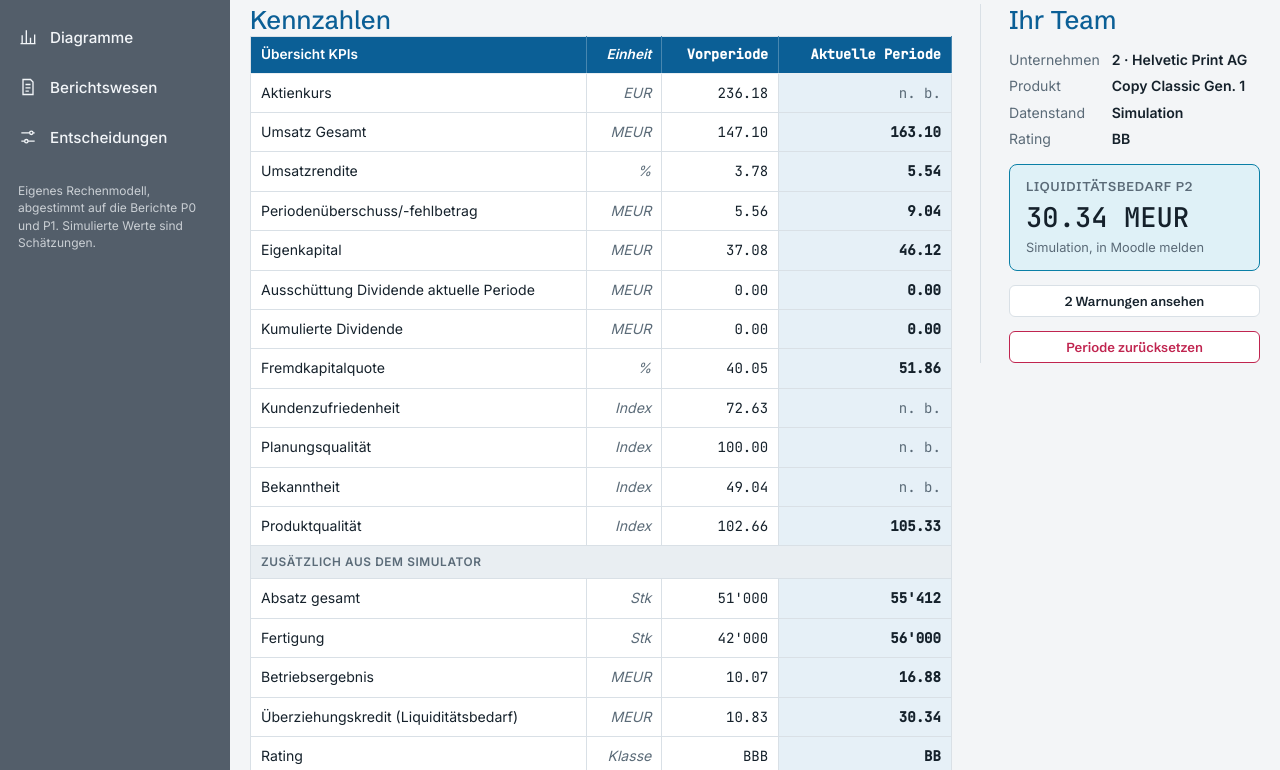
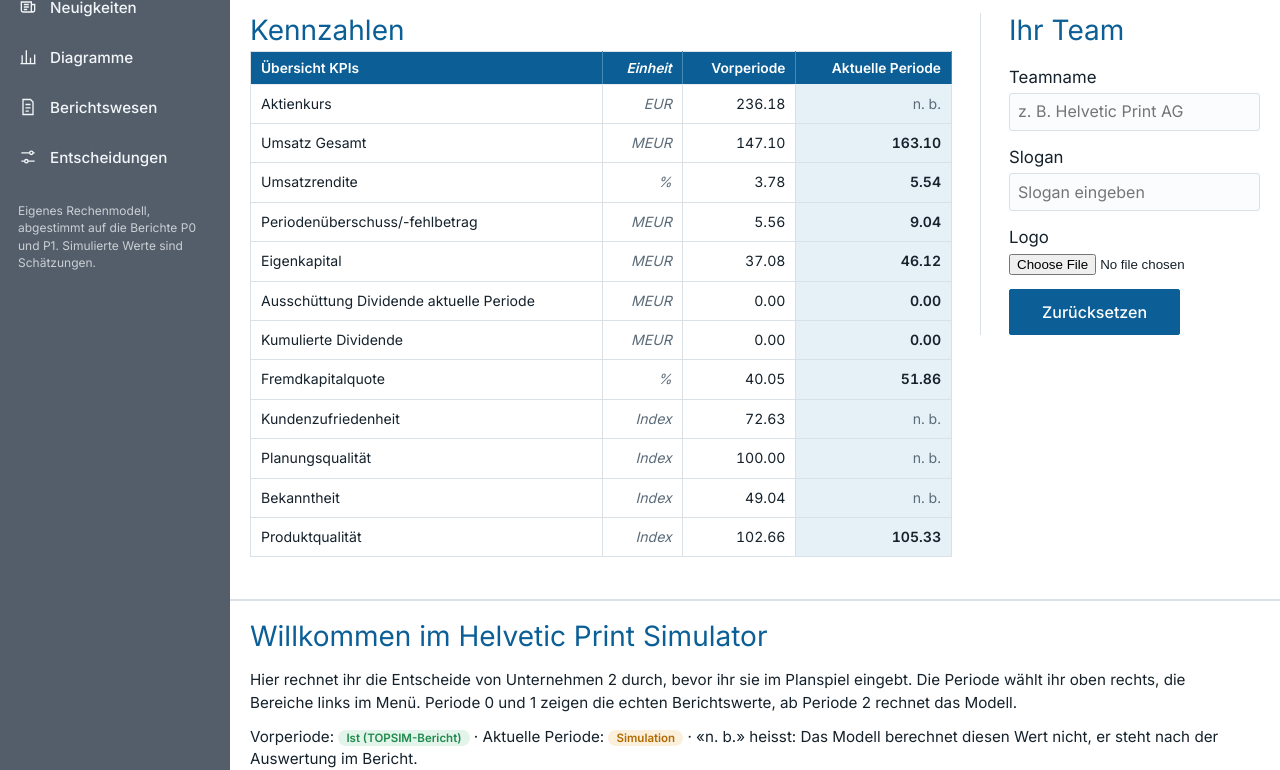
Before and after one commit to Raphaelrua/Helvetic-Print-Simulator, a plain HTML site: page index.html in a window 1280 px wide. Shown: the part 168-938 px from the top of the page. Drawn offline with Linux system fonts and the light colour scheme.

Commit message:
Add files via upload

```diff
--- a/index.html
+++ b/index.html
@@ -91,9 +91,34 @@ table.kt tr.grp td{background:var(--soft);font:600 .74rem var(--f-body);text-tra
 .legend i.f{background:var(--accent)}
 #tip{position:fixed;pointer-events:none;background:var(--ink);color:var(--bg);font:12px var(--f-num);padding:5px 8px;border-radius:4px;z-index:50}
 .btn.danger{border-color:var(--bad);color:var(--bad)}
+/* Angleichung an den Aufbau der Spieloberfläche: weisse Arbeitsfläche, Menüknopf links, Infohub-Tabelle */
+.top .menu{display:inline-flex}
+.shell{background:var(--panel)}
+.shell.collapsed{grid-template-columns:minmax(0,1fr)}
+.shell.collapsed .side{display:none}
+.side{padding-top:0}
+.side::before{content:"";display:block;height:48px;background:rgba(255,255,255,.08)}
+.main{max-width:none;background:var(--panel);padding-top:28px}
+.vh h1{font:400 2.7rem var(--f-body);color:var(--head-row);letter-spacing:-.01em}
+.vh p{font-size:1.25rem;color:var(--head-row);margin-top:.1rem}
+h2.sec{font:400 1.75rem var(--f-body);color:var(--head-row);margin-bottom:4px}
+table.kt{border-collapse:collapse}
+table.kt th{font:600 .86rem var(--f-body);padding:8px 10px;text-align:left}
+table.kt th.n{text-align:right}
+table.kt th.u{font-style:italic;text-align:right}
+table.kt td{font-family:var(--f-body);font-size:.88rem}
+table.kt td.n{font-family:var(--f-body);font-variant-numeric:tabular-nums}
+table.kt td.cur{font-weight:700}
+.team .tf{display:flex;flex-direction:column;gap:4px;font-size:1rem}
+.team .tf input[type=text]{border:1px solid var(--line);border-radius:3px;padding:.4rem .5rem;font:inherit;background:var(--input);color:var(--ink)}
+.team .tf label{color:var(--ink);font-size:1.05rem}
+.team .logo{max-width:180px;max-height:90px;object-fit:contain}
+.btn.blue{background:var(--head-row);border-color:var(--head-row);color:var(--head-ink);font:500 1rem var(--f-body);padding:.75rem 2rem;border-radius:2px;align-self:flex-start}
+hr.full{border:0;border-top:2px solid var(--line);margin:24px calc(-1 * max(20px, env(safe-area-inset-right, 0px))) 0 calc(-1 * max(20px, env(safe-area-inset-left, 0px)))}
+.welcome{display:flex;flex-direction:column;gap:12px;max-width:110ch}
+.welcome p{margin:0;font-size:.95rem}
 @media (max-width:800px){
   .shell{grid-template-columns:minmax(0,1fr)}
-  .top .menu{display:inline-flex}
   .side{display:none;padding-top:0}
   .side.open{display:block}
   .pnums{border-left:0;padding-left:0;width:100%;overflow-x:auto}
@@ -907,27 +932,28 @@ function kv(o, f, d, kind){
 function viewInfohub(){
   const k = state.cur, prev = prevOf(k);
   const cur = kpiFor(k), pv = kpiFor(prev);
-  const rows = KPI_ROWS.concat([null]).concat(KPI_EXTRA);
-  let h = `<div class="vh"><h1>Infohub</h1><p>Periode ${k.slice(1)} · Helvetic Print AG</p></div>
+  const T = state.team || {};
+  let h = `<div class="vh"><h1>Infohub</h1><p>Willkommen im Helvetic Print Simulator</p></div>
   <div class="hub"><div class="tw"><h2 class="sec">Kennzahlen</h2>
   <table class="kt"><thead><tr><th>Übersicht KPIs</th><th class="u">Einheit</th><th class="n">Vorperiode</th><th class="n">Aktuelle Periode</th></tr></thead><tbody>
-  ${rows.map(r=> r===null ? `<tr class="grp"><td colspan="4">Zusätzlich aus dem Simulator</td></tr>` :
-    `<tr><td>${esc(r[0])}</td><td class="u">${esc(r[1])}</td><td class="n">${kv(pv,r[2],r[3],r[4])}</td><td class="n cur">${kv(cur,r[2],r[3],r[4])}</td></tr>`).join('')}
-  ${cur && cur.planDev!==undefined && cur.planDev!==null ? `<tr><td>Abweichung Planwert Markt 1</td><td class="u">%</td><td class="n"><span class="na">–</span></td><td class="n cur">${fmt(cur.planDev*100,1)}</td></tr>`:''}
-  </tbody></table>
-  <p class="note">Vorperiode: ${pv?srcPill(pv.src):'–'} · Aktuelle Periode: ${cur?srcPill(cur.src):'–'}. «n. b.» heisst: Das Modell berechnet diesen Wert nicht.</p></div>
+  ${KPI_ROWS.map(r=>`<tr><td>${esc(r[0])}</td><td class="u">${esc(r[1])}</td><td class="n">${kv(pv,r[2],r[3],r[4])}</td><td class="n cur">${kv(cur,r[2],r[3],r[4])}</td></tr>`).join('')}
+  </tbody></table></div>
   <aside class="team"><h2 class="sec">Ihr Team</h2>
-    <dl><dt>Unternehmen</dt><dd>2 · Helvetic Print AG</dd><dt>Produkt</dt><dd>Copy Classic ${cache[k]&&cache[k].r.end.product==='G2'?'Gen. 2':'Gen. 1'}</dd><dt>Datenstand</dt><dd>${cur?SRC_TXT[cur.src]:'–'}</dd><dt>Rating</dt><dd>${cur?esc(cur.rating):'–'}</dd></dl>`;
-  if (k!=='P0' && cache[k]){
-    const r = cache[k].r;
-    h += `<div class="liq" style="flex-direction:column;align-items:flex-start;gap:4px"><h3>Liquiditätsbedarf ${k}</h3><div class="big num">${fmt(k==='P1'?IST_KPI.P1.uek:r.uek,2)} MEUR</div><div class="note">${k==='P1'?'Ist laut Bericht P1':'Simulation, in Moodle melden'}</div></div>`;
-    if (k!=='P1') h += r.warnings.length ? `<button class="btn" data-view="decisions">${r.warnings.length} Warnung${r.warnings.length>1?'en':''} ansehen</button>` : `<span class="pill good">Keine Warnungen</span>`;
-    if (k!=='P1') h += `<button class="btn danger" id="btn-reset-hub">${resetArmed?'Wirklich zurücksetzen? Nochmals klicken':'Periode zurücksetzen'}</button>`;
-  }
-  h += `</aside></div>`;
+    <div class="tf"><label for="team-name">Teamname</label><input type="text" id="team-name" data-team="name" value="${esc(T.name||'')}" placeholder="z. B. Helvetic Print AG"></div>
+    <div class="tf"><label for="team-slogan">Slogan</label><input type="text" id="team-slogan" data-team="slogan" value="${esc(T.slogan||'')}" placeholder="Slogan eingeben"></div>
+    <div class="tf"><label for="team-logo">Logo</label>${T.logo?`<img class="logo" src="${T.logo}" alt="Team-Logo">`:''}<input type="file" id="team-logo" accept="image/*"></div>
+    <button class="btn blue" id="btn-team-reset">Zurücksetzen</button>
+  </aside></div>
+  <hr class="full">
+  <section class="welcome"><h2 class="sec">Willkommen im Helvetic Print Simulator</h2>
+    <p>Hier rechnet ihr die Entscheide von Unternehmen 2 durch, bevor ihr sie im Planspiel eingebt. Die Periode wählt ihr oben rechts, die Bereiche links im Menü. Periode 0 und 1 zeigen die echten Berichtswerte, ab Periode 2 rechnet das Modell.</p>
+    <p>Vorperiode: ${pv?srcPill(pv.src):'–'} · Aktuelle Periode: ${cur?srcPill(cur.src):'–'} · «n. b.» heisst: Das Modell berechnet diesen Wert nicht, er steht nach der Auswertung im Bericht.</p>
+    ${k!=='P0' ? `<h3>Weitere Werte der Periode ${k.slice(1)}</h3>` + tbl(['Kennzahl','Vorperiode','Aktuelle Periode'], KPI_EXTRA.map(r=>[esc(r[0])+' ('+esc(r[1])+')', kv(pv,r[2],r[3],r[4]), kv(cur,r[2],r[3],r[4])])
+      .concat(cur && cur.planDev!==undefined && cur.planDev!==null ? [['Abweichung Planwert Markt 1 (%)','–',fmt(cur.planDev*100,1)]] : [])) : ''}
+    ${k!=='P0' && k!=='P1' && cache[k] ? (cache[k].r.warnings.length ? `<button class="btn" data-view="decisions">${cache[k].r.warnings.length} Warnung${cache[k].r.warnings.length>1?'en':''} unter Entscheidungen ansehen</button>` : `<span class="pill good">Keine Warnungen</span>`) : ''}
+  </section>`;
   return h;
 }
-let resetArmed = false;
 
 /* ---------- Ansicht: Neuigkeiten ---------- */
 const NEWS = {
@@ -1060,13 +1086,12 @@ document.addEventListener('click', e=>{
     state.view = b.dataset.view; resetArmed = false; save(); renderNav(); renderView();
     $('#side').classList.remove('open'); $('#menu').setAttribute('aria-expanded','false'); window.scrollTo(0,0); return;
   }
-  if (b.id==='menu'){ const o = $('#side').classList.toggle('open'); b.setAttribute('aria-expanded', String(o)); return; }
-  if (b.id==='btn-reset-hub'){
-    if (!resetArmed){ resetArmed = true; renderView(); return; }
-    resetArmed = false; const k = state.cur; const d = defaultState();
-    if (d.periods[k]) state.periods[k] = d.periods[k]; else { delete state.periods[k]; ensurePeriod(k); }
-    save(); renderAll(); return;
+  if (b.id==='menu'){
+    if (window.matchMedia('(max-width:800px)').matches){ const o = $('#side').classList.toggle('open'); b.setAttribute('aria-expanded', String(o)); }
+    else { const c = document.querySelector('.shell').classList.toggle('collapsed'); b.setAttribute('aria-expanded', String(!c)); }
+    return;
   }
+  if (b.id==='btn-team-reset'){ state.team = {}; save(); renderView(); return; }
   if (b.dataset.tab){ state.tab = b.dataset.tab; save(); renderResults(); return; }
   if (b.id==='btn-var'){
     const name = ($('#var-name').value||'').trim() || `Variante ${state.variants.filter(v=>v.period===state.cur).length+1}`;
@@ -1095,6 +1120,17 @@ document.addEventListener('click', e=>{
     save(); renderAll(); return;
   }
 });
+let resetArmed = false;
+document.addEventListener('input', e=>{
+  const t = e.target; if (!t.dataset || !t.dataset.team) return;
+  state.team = state.team || {}; state.team[t.dataset.team] = t.value; save();
+});
+document.addEventListener('change', e=>{
+  const t = e.target; if (t.id!=='team-logo' || !t.files || !t.files[0]) return;
+  const f = t.files[0];
+  if (f.size > 300000){ t.value=''; t.insertAdjacentHTML('afterend','<span class="note">Bild ist zu gross (max. 300 KB).</span>'); return; }
+  const rd = new FileReader(); rd.onload = ()=>{ state.team = state.team || {}; state.team.logo = rd.result; save(); renderView(); }; rd.readAsDataURL(f);
+});
 document.addEventListener('mousemove', e=>{
   const t = e.target.closest && e.target.closest('[data-tip]'), tip = $('#tip');
   if (!t){ tip.hidden = true; return; }
```
